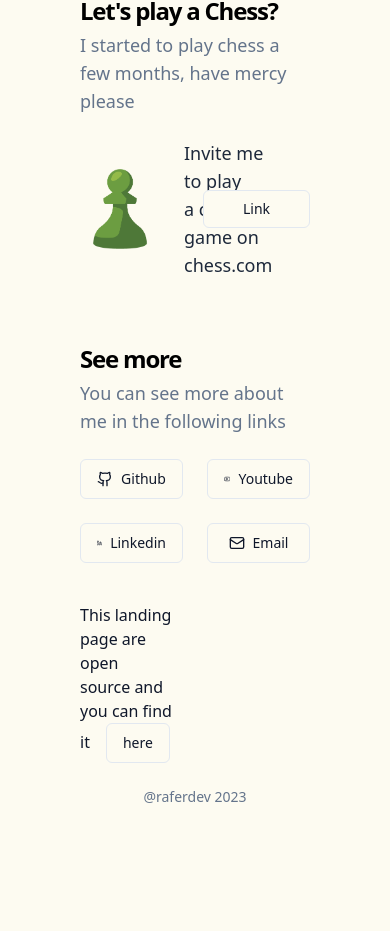
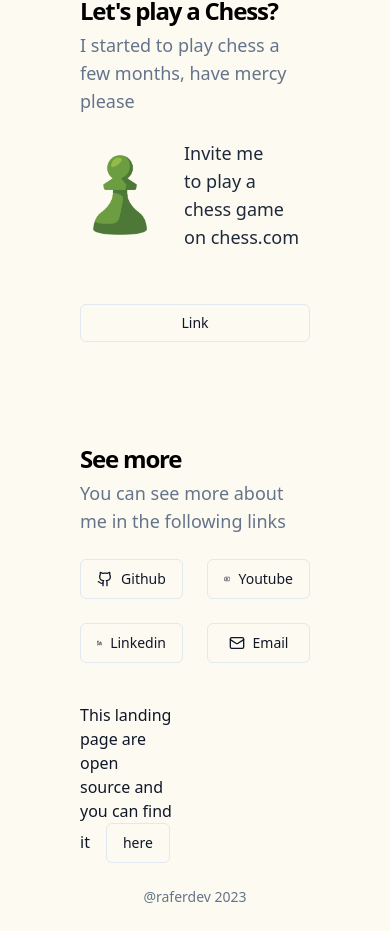
Before and after one commit to raferdev/rafer.dev, a Next.js app: page / in a window 390 px wide. Shown: the part 1939-2870 px from the top of the page. Before the commit the page ends 2770 px from the top, so only its background shows below. Built offline with nearby package versions, Linux system fonts and the light colour scheme; what tailwindcss-animated would draw is missing.

Commit message:
feat(comp-chess): add default grid rows
- Responsive rows to cols

```diff
--- a/src/app/_page/_components/chessInvite.tsx
+++ b/src/app/_page/_components/chessInvite.tsx
@@ -18,7 +18,7 @@ export const ChessInvite = () => {
           I started to play chess a few months, have mercy please
         </CardDescription>
       </CardHeader>
-      <CardContent className="grid grid-cols-2 gap-4">
+      <CardContent className="grid grid-rows-2 gap-4 md:grid-cols-2">
         <div className="flex items-center">
           <img
             className="mr-6 h-20 w-20"
```
